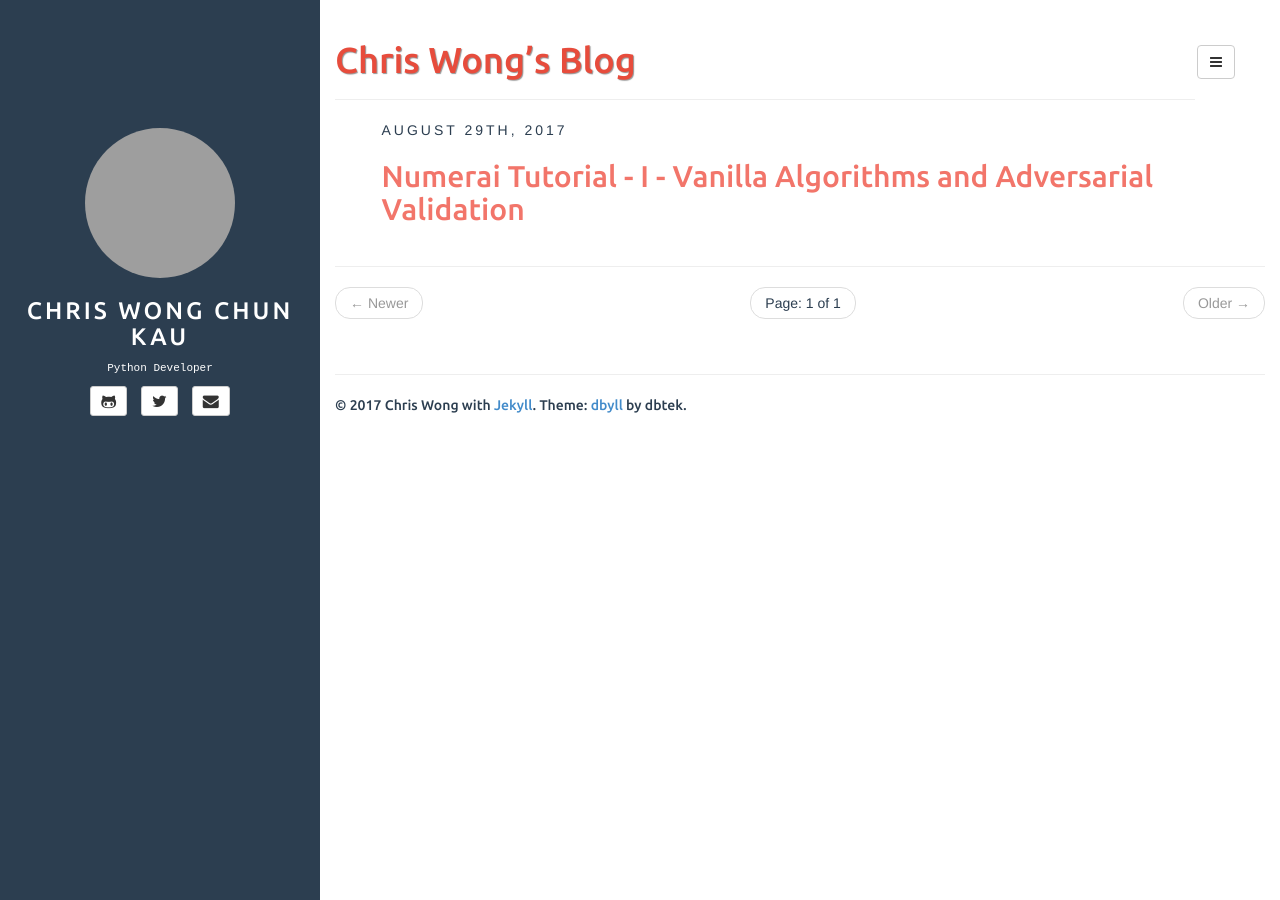
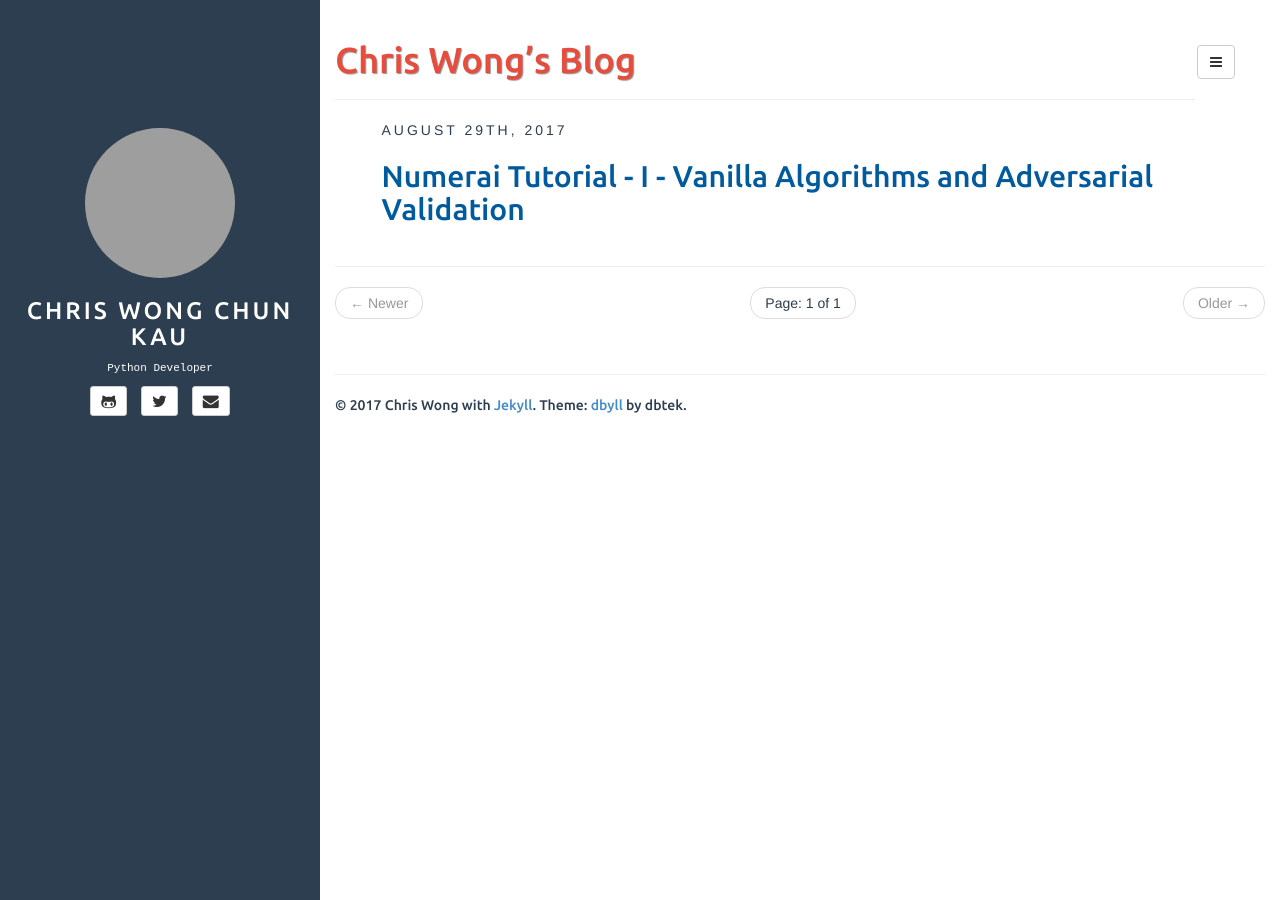
Before and after one commit to chrisckwong821/Blog, a Jekyll site: the page built from index.html, in a window 1280 px wide. Built offline with Jekyll 4.4.1, drawn with Linux system fonts in a browser that asks for light colours; the list of posts is cut into pages by our own code; grey boxes are pictures that could not be loaded.

Commit message:
change color on title

```diff
--- a/assets/css/style.css
+++ b/assets/css/style.css
@@ -130,7 +130,7 @@ article.home h1 a,
 article.home h2 a,
 article.home h3 a,
 article.home h4 a {
-	color: #f2756a;
+	color: #005b9e;
 }
 article.home h1 a:hover,
 article.home h2 a:hover,
```
